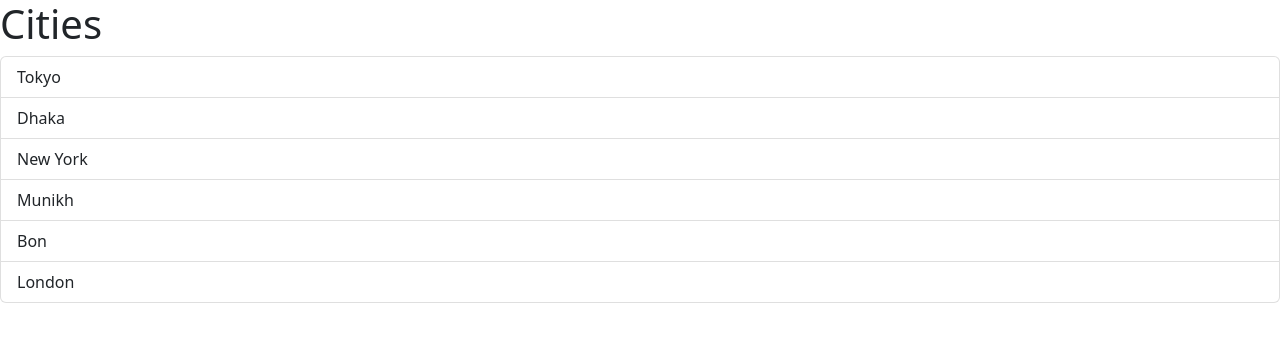
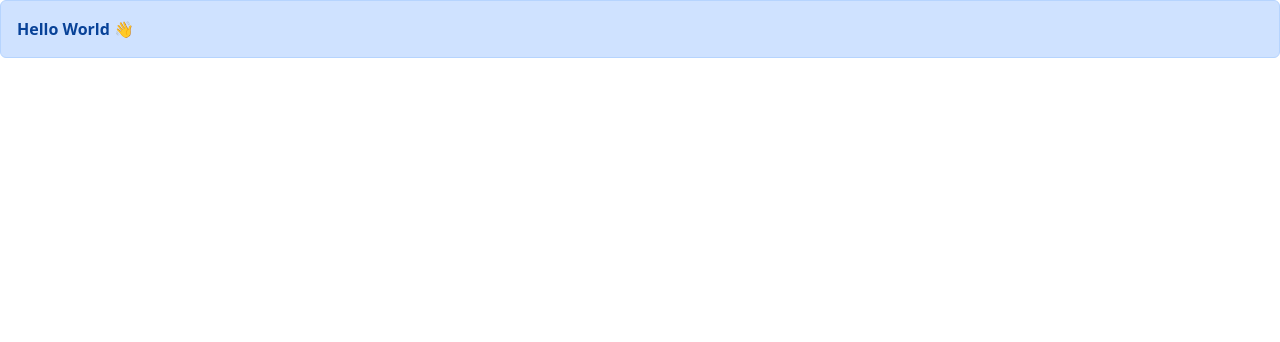
Before and after one commit to mak360/React-App, a React (Vite) app: page / in a window 1280 px wide. Shown: the top 342 px of the page. Built offline with nearby package versions, Linux system fonts and the light colour scheme.

Commit message:
Add Alert

```diff
--- a/src/App.tsx
+++ b/src/App.tsx
@@ -1,19 +1,11 @@
-import ListGroup from "./components/ListGroup";
-
-const items = ["Tokyo", "Dhaka", "New York", "Munikh", "Bon", "London"];
-
-const handleSelectItem = (item: string) => {
-  console.log(item);
-};
+import Alert from "./components/Alert.";
 
 const App = () => {
   return (
     <div>
-      <ListGroup
-        items={items}
-        heading="Cities"
-        onSelectItem={handleSelectItem}
-      />
+      <Alert>
+        <strong>Hello World</strong> 👋
+      </Alert>
     </div>
   );
 };
--- /dev/null
+++ b/src/components/Alert..tsx
@@ -0,0 +1,15 @@
+import { ReactNode } from "react";
+
+interface Props {
+  children: ReactNode;
+}
+
+const Alert = ({ children }: Props) => {
+  return (
+    <div className="alert alert-primary" role="alert">
+      {children}
+    </div>
+  );
+};
+
+export default Alert;
```
